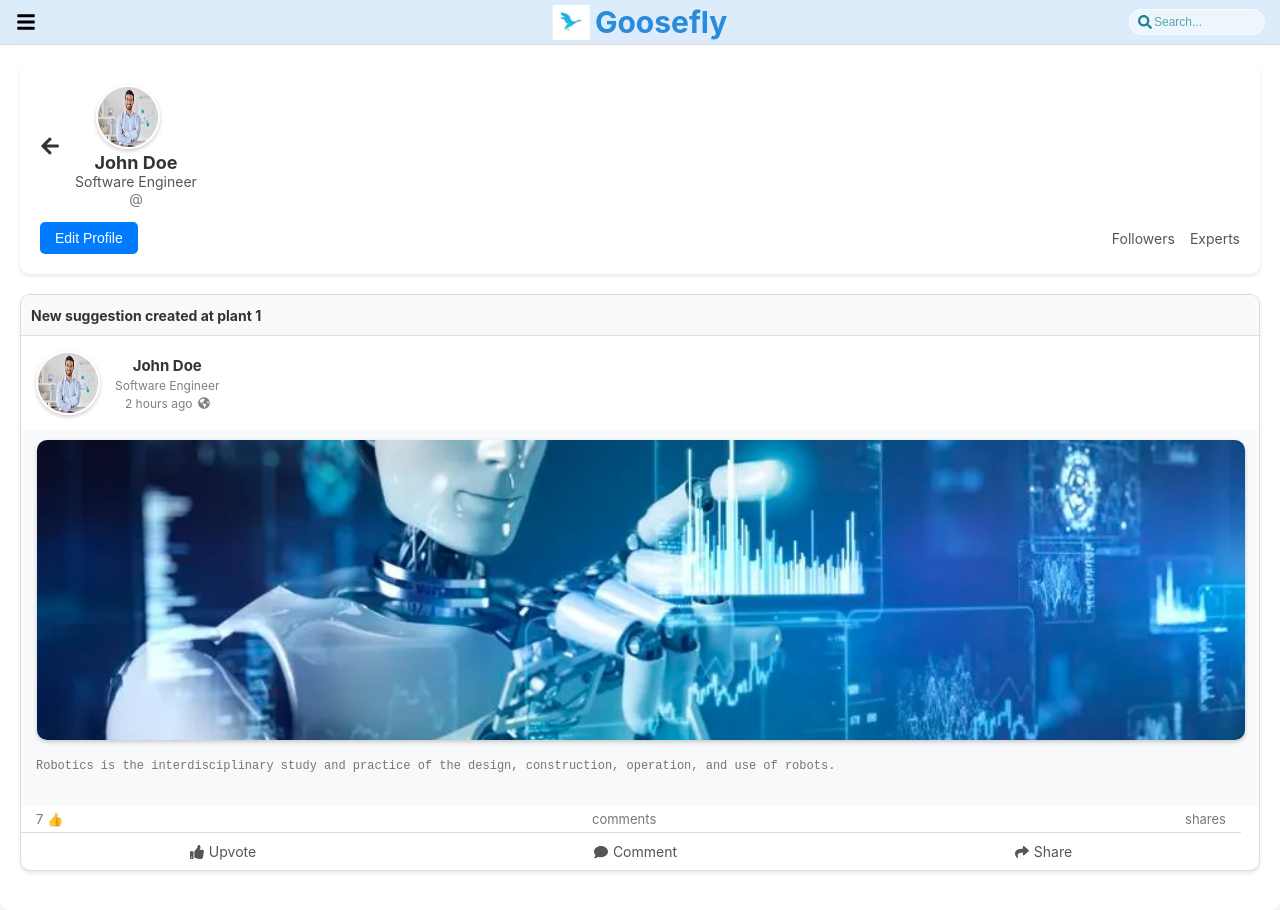
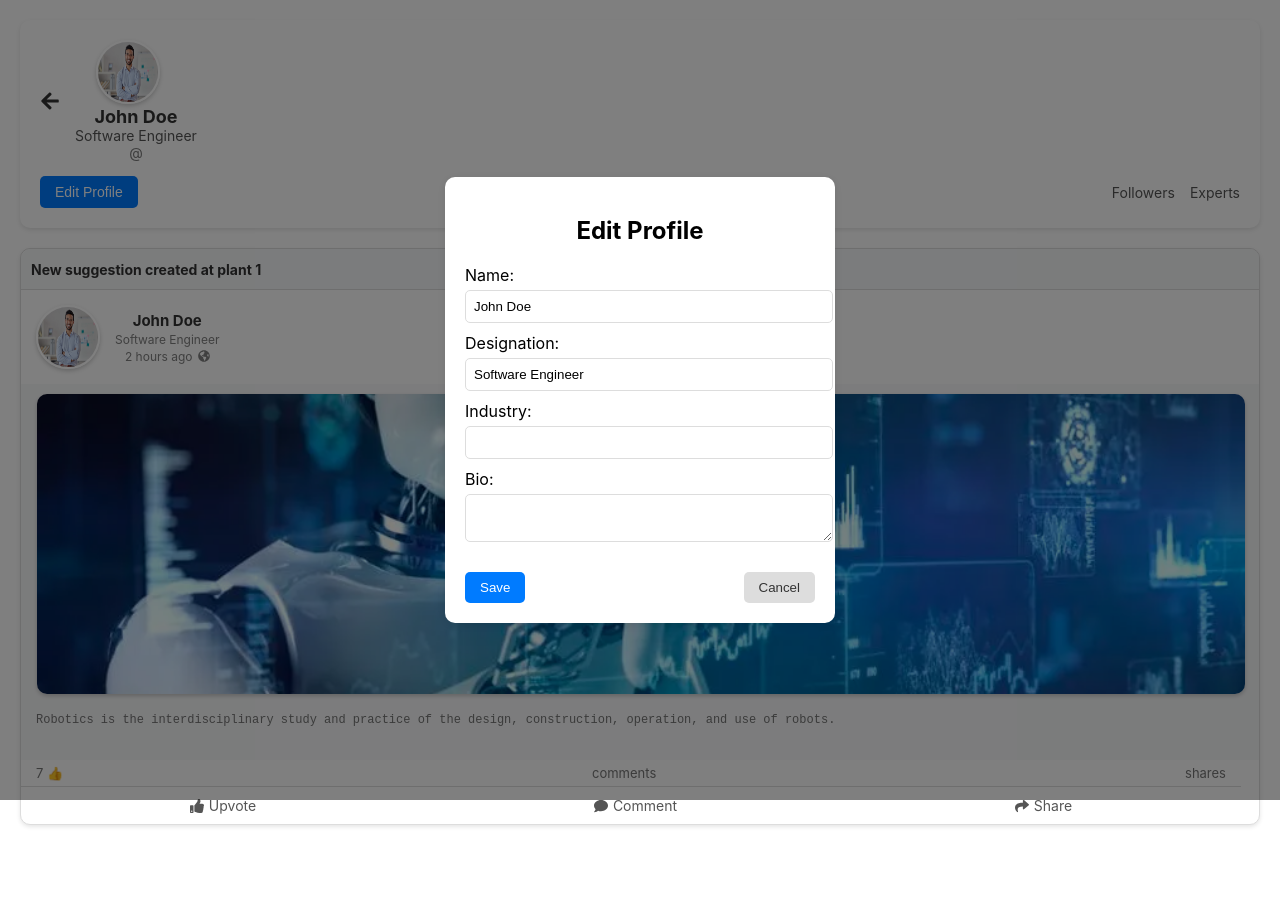
Before and after one commit to Anu-joseph1/goosefly_frontend, a React (Create React App) app: page /profile/1 in a window 1280 px wide. Both pictures are taken after a click on the button "Edit Profile". After the commit the page ends 865 px from the top, so only its background shows below. Built offline with nearby package versions, Linux system fonts and the light colour scheme.

Commit message:
user_page2

```diff
--- a/src/App.js
+++ b/src/App.js
@@ -27,21 +27,26 @@ function AppContent({ isOpen, toggleMenu }) {
   const location = useLocation();
 
   // Conditionally render TopBar based on the route
-  const shouldShowTopBar = location.pathname !== "/report" && location.pathname !== "/organization";
+  const shouldShowTopBar =
+    location.pathname !== "/report" &&
+    location.pathname !== "/organization" &&
+    !location.pathname.startsWith("/profile/");
 
   // Conditionally render SideNav based on the route
-  const shouldShowSideNav = location.pathname !== "/report" && location.pathname !== "/organization";
+  const shouldShowSideNav =
+    location.pathname !== "/report" &&
+    location.pathname !== "/organization";
 
   return (
     <div className="App">
-      {shouldShowTopBar && <TopBar toggleMenu={toggleMenu} />} {/* Show TopBar only if not on the report or organization page */}
+      {shouldShowTopBar && <TopBar toggleMenu={toggleMenu} />} {/* Show TopBar only if not on report, organization, or profile page */}
       {shouldShowSideNav && <SideNav isOpen={isOpen} toggleMenu={toggleMenu} />} {/* Show SideNav only if not on the report or organization page */}
       <div className="content">
         <Routes>
           <Route path="/" element={<Page1 isOpen={isOpen} />} />
           <Route path="/report" element={<Page2 />} />
           <Route path="/organization" element={<Page3 />} />
-          <Route path="/profile/:employeeId" element={<Page4 />} /> {/* Add route for profile page with employeeId */}
+          <Route path="/profile/:employeeId" element={<Page4 />} /> {/* Profile page */}
         </Routes>
       </div>
     </div>
--- a/src/components/Topbar.css
+++ b/src/components/Topbar.css
@@ -49,34 +49,22 @@
   color: rgb(41, 139, 219);
 }
 
-  /* Search Box - Positioned Right */
-  .search-container {
+/* Icons (Search and Notification) - Positioned Right */
+.icons-container {
   display: flex;
   align-items: center;
-    background: rgba(255, 255, 255, 0.5);
-    padding: 4px 8px;
-    border-radius: 20px;
-    border: 1px solid rgba(255, 255, 255, 0.7);
+  gap: 15px; /* Space between icons */
   position: absolute;
   right: 15px; /* Aligned to the right */
 }
 
 .search-icon {
-    color: #1c8092;
-    font-size: 14px;
+  font-size: 18px;
 }
 
-  .search-input {
-    border: none;
-    outline: none;
-    background: transparent;
-    color: #1c8092;
-    font-size: 12px;
-    width: 100px;
-  }
-
-  .search-input::placeholder {
-    color: rgba(28, 128, 146, 0.7);
+.notification-icon {
+  font-size: 18px;
+  color: #ff9800; /* Orange color for notifications */
 }
 
 /* Responsive Design */
@@ -94,17 +82,12 @@
     font-size: 25px;
   }
 
-    .search-container {
-      padding: 3px 6px;
-      border-radius: 15px;
+  .icons-container {
+    gap: 10px; /* Reduce spacing for smaller screens */
   }
 
-    .search-icon {
-      font-size: 12px;
-    }
-
-    .search-input {
-      font-size: 10px;
-      width: 80px;
+  .search-icon,
+  .notification-icon {
+    font-size: 16px;
   }
 }
--- a/src/components/Topbar.js
+++ b/src/components/Topbar.js
@@ -2,7 +2,7 @@ import React from "react";
 import { useLocation, useNavigate } from "react-router-dom";
 import "./Topbar.css"; // Ensure correct import
 import gooseLogo from "../assets/goose.jpeg"; // Use relative path
-import { FaSearch, FaArrowLeft, FaCog, FaBars } from "react-icons/fa"; // Import icons
+import { FaSearch, FaArrowLeft, FaCog, FaBars, FaBell } from "react-icons/fa"; // Import icons
 
 const TopBar = ({ toggleMenu }) => {
   const location = useLocation(); // Get current route
@@ -28,9 +28,9 @@ const TopBar = ({ toggleMenu }) => {
             <img src={gooseLogo} alt="Goose Logo" className="logo-img" />
             <div className="logo-text">Goosefly</div>
           </div>
-          <div className="search-container">
-            <FaSearch className="search-icon" />
-            <input type="text" className="search-input" placeholder="Search..." />
+          <div className="icons-container">
+            <FaSearch className="icon search-icon" />
+            <FaBell className="icon notification-icon" />
           </div>
         </>
       )}
--- a/src/pages/page1.css
+++ b/src/pages/page1.css
@@ -42,8 +42,8 @@
 .profile-info {
     display: flex;
     flex-direction: column;
-    justify-content: flex-start;
-    gap: 3px; /* Ensures proper spacing between name, designation, and post time */
+    justify-content: center; /* Center the content vertically */
+    gap: 2px; /* Adjust the gap between name, designation, and post time */
 }
 
 .name {
--- a/src/pages/page4.css
+++ b/src/pages/page4.css
@@ -3,14 +3,14 @@
 /* Main Container */
 .page4-container {
   width: 100%;
-    max-width: 1300px;
-    margin: auto;
+  max-width: 100%;
+  margin: 0;
   background: #fff;
-    border-radius: 10px;
-    box-shadow: 0 4px 8px rgba(0, 0, 0, 0.1);
+  border-radius: 0;
+  box-shadow: none;
   overflow: hidden;
   padding: 20px;
-    box-sizing: border-box; /* Ensure padding is included in the width */
+  box-sizing: border-box;
 }
 
 /* Profile Section */
@@ -123,13 +123,97 @@
   padding-right: 18px;
 }
 
+/* Modal Overlay */
+.modal-overlay {
+  position: fixed;
+  top: 0;
+  left: 0;
+  width: 100%;
+  height: 100%;
+  background: rgba(0, 0, 0, 0.5);
+  display: flex;
+  justify-content: center;
+  align-items: center;
+}
+
+.modal {
+  background: #fff;
+  padding: 20px;
+  border-radius: 10px;
+  width: 350px;
+  box-shadow: 0 2px 10px rgba(0, 0, 0, 0.1);
+}
+
+.modal h2 {
+  margin-bottom: 20px;
+}
+
+.modal form {
+  display: flex;
+  flex-direction: column;
+  align-items: flex-start;
+}
+
+.modal label {
+  display: flex;
+  flex-direction: column;
+  align-items: flex-start;
+  width: 100%;
+  margin-bottom: 10px;
+}
+
+.modal input,
+.modal textarea {
+  width: 100%;
+  padding: 8px;
+  margin-top: 5px;
+  border: 1px solid #ddd;
+  border-radius: 5px;
+}
+
+.modal textarea {
+  resize: vertical;
+}
+
+.modal-buttons {
+  display: flex;
+  justify-content: space-between;
+  width: 100%;
+  margin-top: 20px;
+}
+
+.modal-buttons button {
+  padding: 8px 15px;
+  border: none;
+  border-radius: 5px;
+  cursor: pointer;
+}
+
+.modal-buttons button[type="submit"] {
+  background: #007bff;
+  color: #fff;
+}
+
+.modal-buttons button[type="submit"]:hover {
+  background: #0056b3;
+}
+
+.modal-buttons button[type="button"] {
+  background: #ddd;
+  color: #333;
+}
+
+.modal-buttons button[type="button"]:hover {
+  background: #ccc;
+}
+
 /* Responsive Design */
 @media screen and (max-width: 768px) {
   .page4-container {
     padding: 10px;
-      margin: 10px; /* Add margin to ensure the container doesn't touch the screen edges */
-      width: calc(100% - 20px); /* Adjust width to account for margin */
-      box-sizing: border-box; /* Ensure padding and margin are included in the width */
+    margin: 10px;
+    width: calc(100% - 20px);
+    box-sizing: border-box;
   }
 
   .profile-pic {
@@ -159,4 +243,8 @@
   .experts {
     font-size: 12px;
   }
+
+  .modal {
+    width: 90%;
   }
+}
--- a/src/pages/page4.js
+++ b/src/pages/page4.js
@@ -1,25 +1,55 @@
 import React, { useEffect, useState } from "react";
 import { useParams, useNavigate } from "react-router-dom";
-import EmployeePost from "../components/EmployeePost"; // Import EmployeePost component
-import { employees } from "../data/employees"; // Import employees data
-import { FaArrowLeft } from "react-icons/fa"; // Import left arrow icon
-import "./page4.css"; // Import the CSS file
+import EmployeePost from "../components/EmployeePost";
+import { employees } from "../data/employees";
+import { FaArrowLeft } from "react-icons/fa";
+import "./page4.css";
 
 const Page4 = () => {
-  const { employeeId } = useParams(); // Get the employeeId from the URL
-  const navigate = useNavigate(); // For navigation
+  const { employeeId } = useParams();
+  const navigate = useNavigate();
   const [employeePosts, setEmployeePosts] = useState([]);
   const [employeeDetails, setEmployeeDetails] = useState(null);
+  const [isModalOpen, setIsModalOpen] = useState(false);
+  const [formData, setFormData] = useState({
+    name: "",
+    designation: "",
+    industry: "",
+    bio: "",
+  });
 
   useEffect(() => {
-    // Find the selected employee and their posts
     const selectedEmployee = employees.find((emp) => emp.id === parseInt(employeeId));
     if (selectedEmployee) {
       setEmployeeDetails(selectedEmployee);
+      setFormData({
+        name: selectedEmployee.name,
+        designation: selectedEmployee.designation,
+        industry: selectedEmployee.industry || "",
+        bio: selectedEmployee.bio,
+      });
       const filteredPosts = employees.filter((emp) => emp.id === parseInt(employeeId));
       setEmployeePosts(filteredPosts);
     }
   }, [employeeId]);
+
+  const handleInputChange = (e) => {
+    const { name, value } = e.target;
+    setFormData({
+      ...formData,
+      [name]: value,
+    });
+  };
+
+  const handleSubmit = (e) => {
+    e.preventDefault();
+    // Update employee details here (e.g., API call or state update)
+    setEmployeeDetails({
+      ...employeeDetails,
+      ...formData,
+    });
+    setIsModalOpen(false);
+  };
 
   if (!employeeDetails) {
     return <div>Employee not found.</div>;
@@ -30,7 +60,7 @@ const Page4 = () => {
       {/* Profile Section */}
       <div className="profile-section">
         <div className="profile-header">
-          <FaArrowLeft className="back-arrow" onClick={() => navigate(-1)} /> {/* Left arrow for navigation */}
+          <FaArrowLeft className="back-arrow" onClick={() => navigate(-1)} />
           <div className="profile-info">
             <img src={employeeDetails.profilePic} alt="Profile" className="profile-pic" />
             <div className="profile-details">
@@ -42,7 +72,9 @@ const Page4 = () => {
         </div>
         <p className="profile-bio">{employeeDetails.bio}</p>
         <div className="profile-stats">
-          <button className="edit-profile-btn">Edit Profile</button>
+          <button className="edit-profile-btn" onClick={() => setIsModalOpen(true)}>
+            Edit Profile
+          </button>
           <div className="stats">
             <span className="followers">{employeeDetails.followers} Followers</span>
             <span className="experts">{employeeDetails.experts} Experts</span>
@@ -54,6 +86,58 @@ const Page4 = () => {
       {employeePosts.map((post) => (
         <EmployeePost key={post.id} employee={post} goToProfile={() => {}} />
       ))}
+
+      {/* Edit Profile Modal */}
+      {isModalOpen && (
+        <div className="modal-overlay">
+          <div className="modal">
+            <h2>Edit Profile</h2>
+            <form onSubmit={handleSubmit}>
+              <label>
+                Name:
+                <input
+                  type="text"
+                  name="name"
+                  value={formData.name}
+                  onChange={handleInputChange}
+                />
+              </label>
+              <label>
+                Designation:
+                <input
+                  type="text"
+                  name="designation"
+                  value={formData.designation}
+                  onChange={handleInputChange}
+                />
+              </label>
+              <label>
+                Industry:
+                <input
+                  type="text"
+                  name="industry"
+                  value={formData.industry}
+                  onChange={handleInputChange}
+                />
+              </label>
+              <label>
+                Bio:
+                <textarea
+                  name="bio"
+                  value={formData.bio}
+                  onChange={handleInputChange}
+                />
+              </label>
+              <div className="modal-buttons">
+                <button type="submit">Save</button>
+                <button type="button" onClick={() => setIsModalOpen(false)}>
+                  Cancel
+                </button>
+              </div>
+            </form>
+          </div>
+        </div>
+      )}
     </div>
   );
 };
```
Lines whose indentation alone changed are shown as unchanged.
